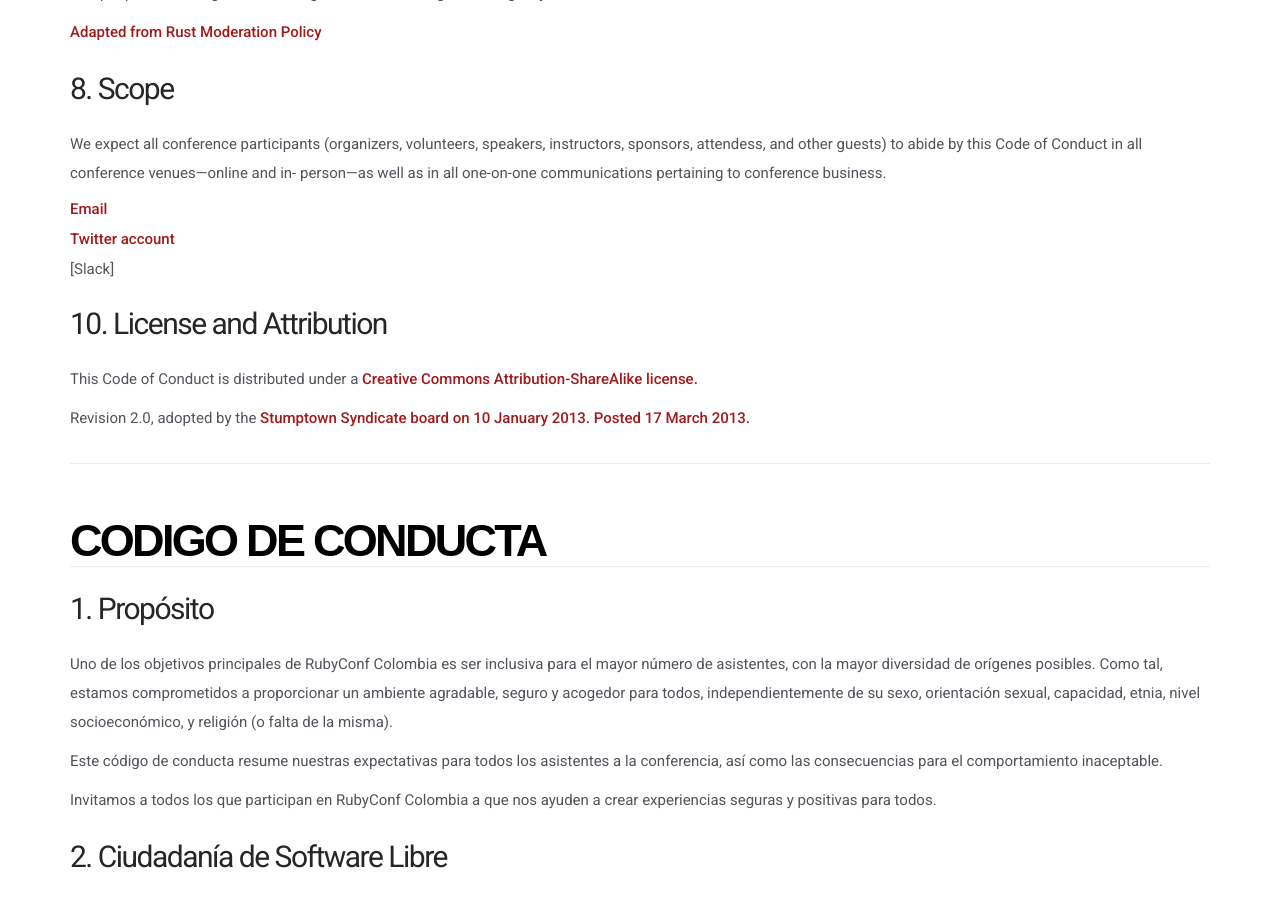
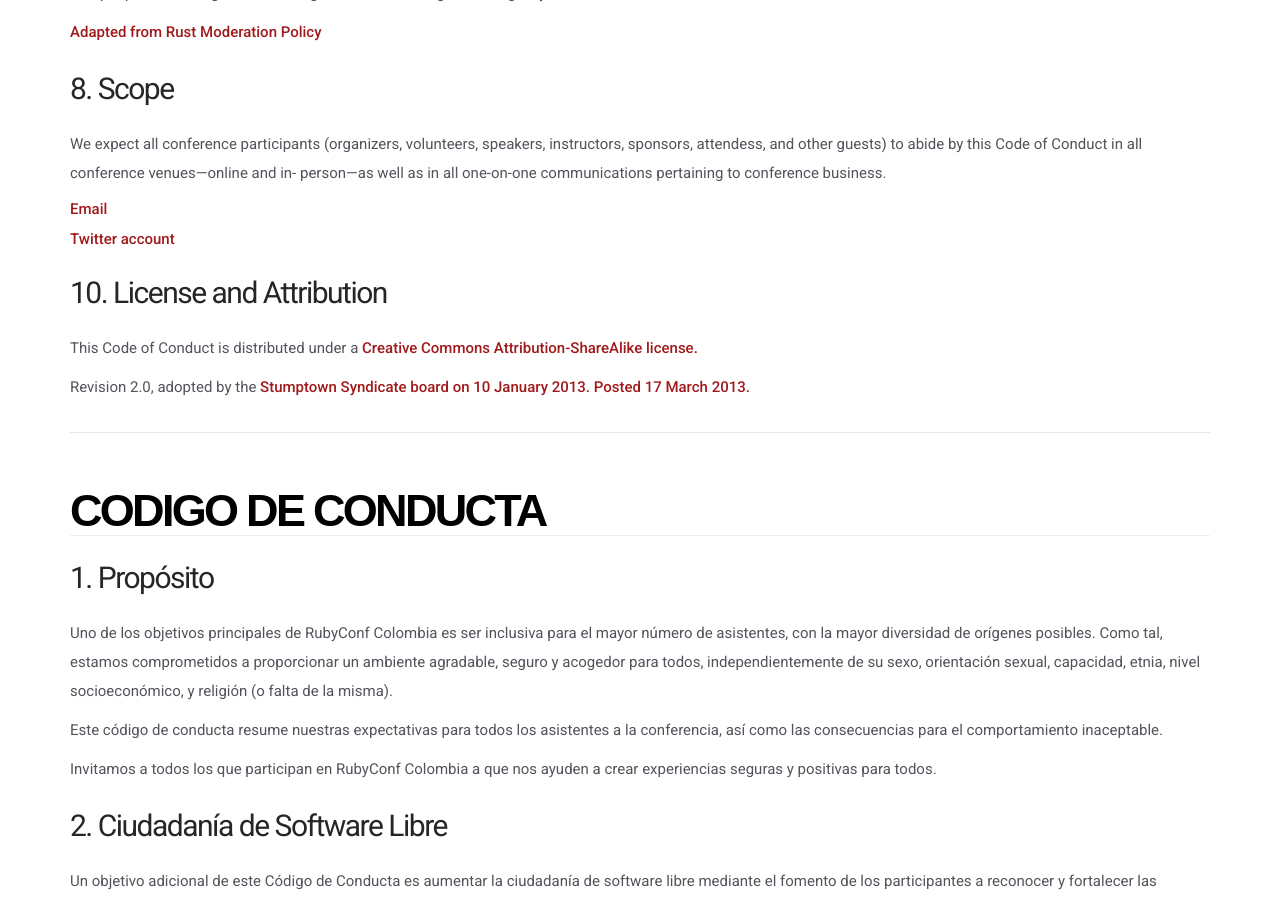
Before and after one commit to RubyConfCo/2016-rubyconfco.github.io, a Jekyll site: the page built from code-of-conduct.md, in a window 1280 px wide and 900 px high, scrolled down 2278 px. Built offline with Jekyll 4.4.1, drawn with Linux system fonts in a browser that asks for light colours; some web fonts are replaced; a script that is not in the unit is left out.

Commit message:
Update the CoC

```diff
--- a/code-of-conduct.md
+++ b/code-of-conduct.md
@@ -77,7 +77,6 @@
 
 - [Email](mailto:organizers@rubyconf.co)
 - [Twitter account](https://twitter.com/RubyConfCo)
-- [Slack]
 
 ### 10. License and Attribution
 
@@ -166,9 +165,7 @@
 
 - [Email](mailto:organizers@rubyconf.co)
 - [Twitter account](https://twitter.com/RubyConfCo)
-- [Slack]
 
-.
 ### 10. Licencia y Atribución
 
 Este Código de Conducta se distribuye bajo una licencia [Creative Commons Attribution-ShareAlike license.](http://creativecommons.org/licenses/by-sa/3.0/)
```
